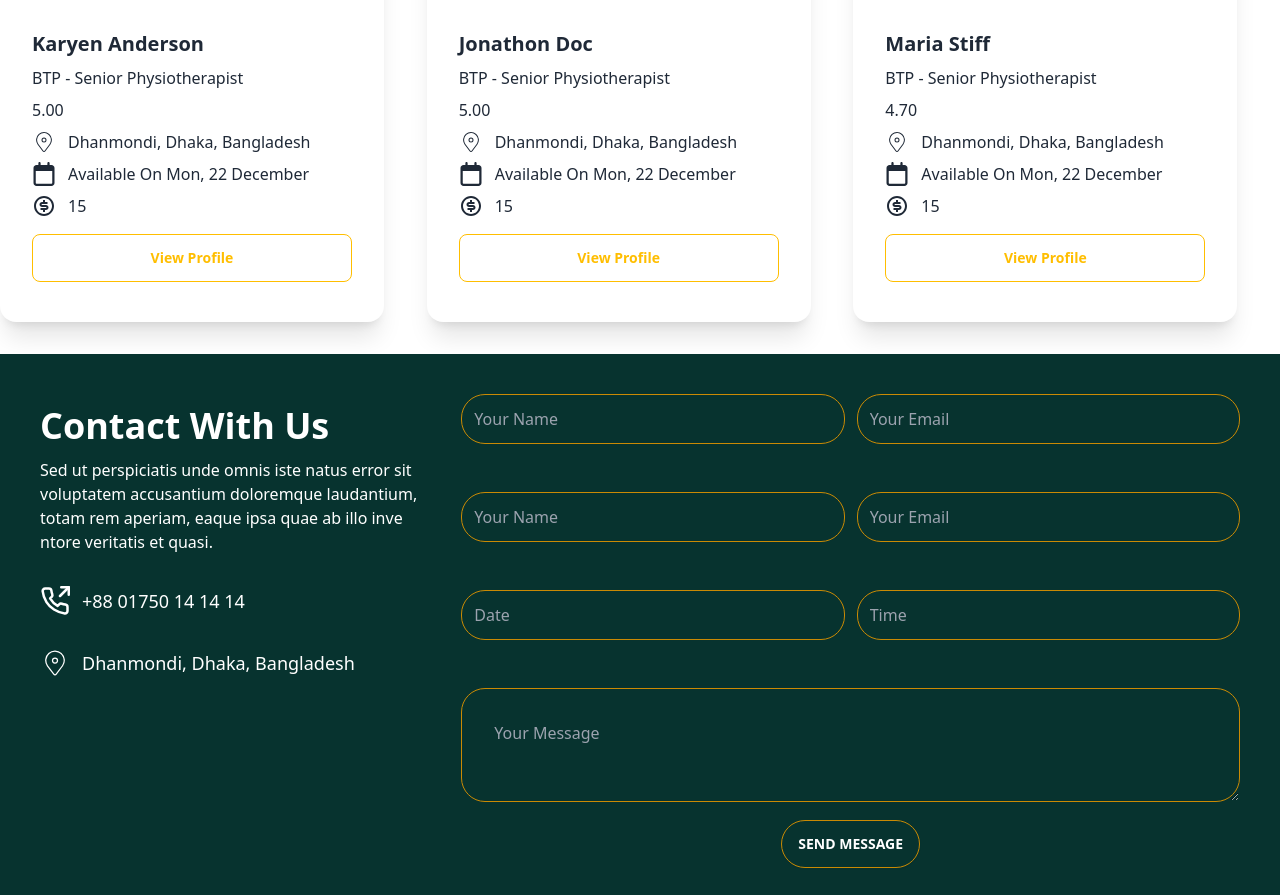
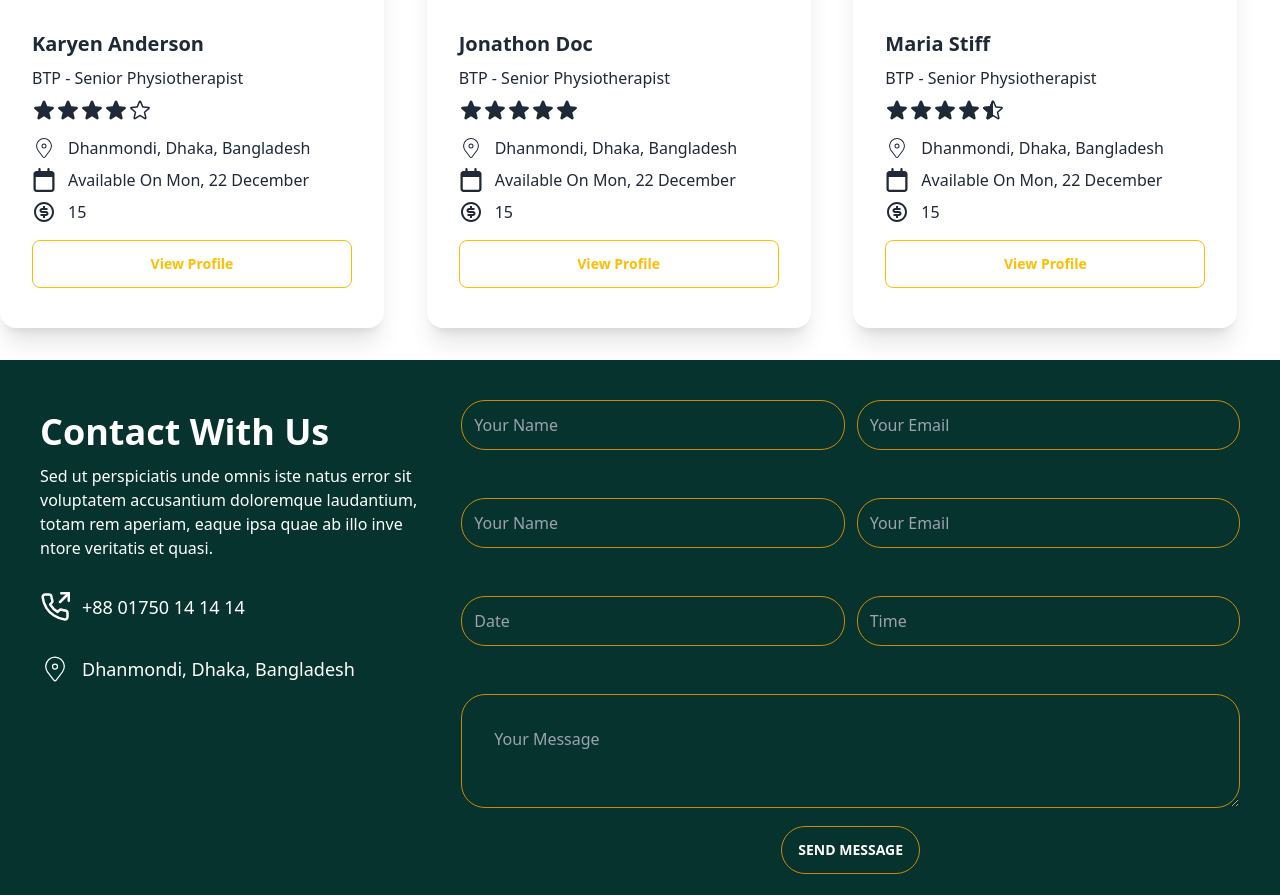
Before and after one commit to tawhid3482/Doc-Hourse, a React (Vite) app: page / in a window 1280 px wide. Shown: the part 3107-4002 px from the top of the page. Built offline with nearby package versions, Linux system fonts and the light colour scheme; no server answers.

Commit message:
react rating is complete

```diff
--- a/package.json
+++ b/package.json
@@ -17,6 +17,7 @@
     "react-dom": "^18.2.0",
     "react-helmet-async": "^2.0.4",
     "react-hook-form": "^7.50.1",
+    "react-rating": "^2.0.5",
     "swiper": "^11.0.6"
   },
   "devDependencies": {
--- a/public/doctors.json
+++ b/public/doctors.json
@@ -7,7 +7,7 @@
         "date":"Available On Mon, 22 December",
         "fee":"15",
         "img":"https://i.postimg.cc/RF9QhLFk/doc2.png",
-        "rating":"5.00",
+        "rating":"4.00",
         "specialist":"Dental Filling",
         "specialist2":"Teeth Whitening",
         "about":"Lorem ipsum dolor sit amet, consectetur adipiscing elit, sed do eiusmod tempor incididunt ut labore et dolore magna aliqua. Ut enim ad minim veniam, quis nostrud exercitation ullamco laboris nisi ut aliquip ex ea commodo consequat. Duis aute irure dolor in reprehenderit in voluptate velit esse cillum dolore eu fugiat nulla pariatur. Excepteur sint occaecat cupidatat non proident, sunt in culpa qui officia deserunt mollit anim id est laborum.",
@@ -39,7 +39,7 @@
         "date":"Available On Mon, 22 December",
         "fee":"15",
         "img":"https://i.postimg.cc/L5QzydTS/doc3.png",
-        "rating":"4.70",
+        "rating":"4.50",
         "specialist":"Dental Filling",
         "specialist2":"Teeth Whitening"
 
--- a/src/Home/Doctor/DoctorsCard.jsx
+++ b/src/Home/Doctor/DoctorsCard.jsx
@@ -1,6 +1,7 @@
 import { CiLocationOn } from "react-icons/ci";
 import { FaRegCalendar } from "react-icons/fa6";
 import { RiMoneyDollarCircleLine } from "react-icons/ri";
+import Rating from "react-rating";
 import { Link } from "react-router-dom";
 
 
@@ -22,7 +23,36 @@ const DoctorsCard = ({ doctor }) => {
           <h2 className="text-xl font-bold">{doctor.name}</h2>
           <p>{doctor?.title}</p>
           <div className="">
-            {doctor?.rating}
+          <Rating
+              initialRating={doctor?.rating}
+              emptySymbol={<svg
+                xmlns="http://www.w3.org/2000/svg"
+                fill="none"
+                viewBox="0 0 24 24"
+                strokeWidth={1.5}
+                stroke="currentColor"
+                className="w-6 h-6"
+              >
+                <path
+                  strokeLinecap="round"
+                  strokeLinejoin="round"
+                  d="M11.48 3.499a.562.562 0 011.04 0l2.125 5.111a.563.563 0 00.475.345l5.518.442c.499.04.701.663.321.988l-4.204 3.602a.563.563 0 00-.182.557l1.285 5.385a.562.562 0 01-.84.61l-4.725-2.885a.563.563 0 00-.586 0L6.982 20.54a.562.562 0 01-.84-.61l1.285-5.386a.562.562 0 00-.182-.557l-4.204-3.602a.563.563 0 01.321-.988l5.518-.442a.563.563 0 00.475-.345L11.48 3.5z"
+                />
+              </svg>}
+              fullSymbol={<svg
+                xmlns="http://www.w3.org/2000/svg"
+                viewBox="0 0 24 24"
+                fill="currentColor"
+                className="w-6 h-6"
+              >
+                <path
+                  fillRule="evenodd"
+                  d="M10.788 3.21c.448-1.077 1.976-1.077 2.424 0l2.082 5.007 5.404.433c1.164.093 1.636 1.545.749 2.305l-4.117 3.527 1.257 5.273c.271 1.136-.964 2.033-1.96 1.425L12 18.354 7.373 21.18c-.996.608-2.231-.29-1.96-1.425l1.257-5.273-4.117-3.527c-.887-.76-.415-2.212.749-2.305l5.404-.433 2.082-5.006z"
+                  clipRule="evenodd"
+                />
+              </svg>}
+              readonly
+            />
           </div>
           <div className="flex items-center gap-3">
             <CiLocationOn className="text-2xl "></CiLocationOn>
```
Also changed, not shown: 1 other file (tests, documents, lock files or other folders).
